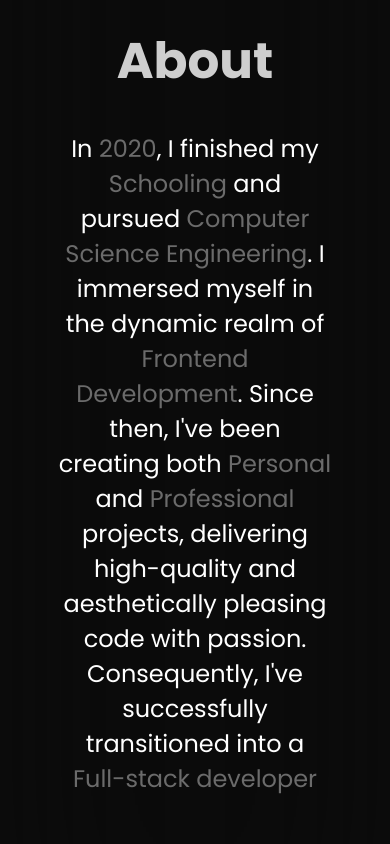
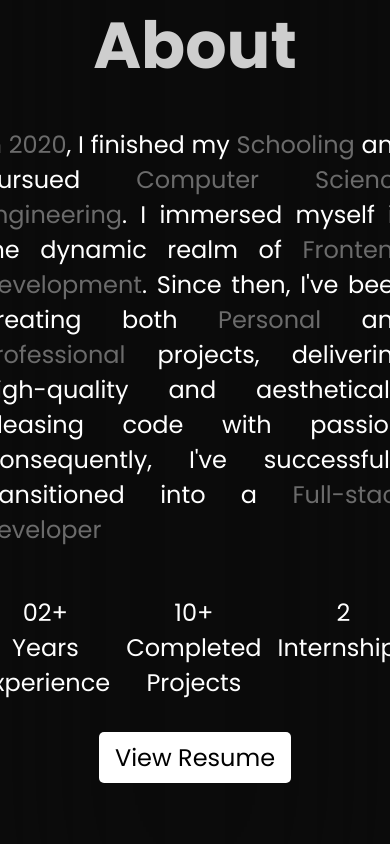
Before and after one commit to Devarshi0-1/Portfolio-Website, a React (Vite) app: page / in a window 390 px wide. Shown: the part 960-1804 px from the top of the page. Built offline with nearby package versions, Linux system fonts and the light colour scheme; the HTML template or start-up script is replaced by a standard one.

Commit message:
Revamped the whole website and done with desktop version

```diff
--- a/src/Components/About/About.css
+++ b/src/Components/About/About.css
@@ -4,7 +4,6 @@
     margin: 0 auto;
     flex-direction: column;
     gap: 2rem;
-    text-align: center;
 }
 
 #about h1 {
@@ -13,77 +12,31 @@
     color: var(--clr-sec-text);
 }
 
-#about p{
+#about .aboutWrapper {
+    display: flex;
+    flex-direction: column;
+    gap: 3rem;
+}
+
+#about .aboutWrapper .aboutMe {
+    text-align: justify;
+}
+
+#about .aboutWrapper p {
     color: var(--clr-sec-text);
     font-size: 1.5rem;
 }
 
-#about p span{
+#about .aboutWrapper p span {
     color: #6b6b6b;
 }
 
-/* SMALL DEVICES */
+#about .aboutWrapper .experience {
+    margin: auto;
+    display: flex;
+    gap: 1rem;
+    text-align: center;
+}
 
 @media screen and (max-width: 600px) {
-    #about {
-        padding-top: 40px;
-        height: fit-content;
-    }
-
-    #about h1 {
-        font-size: 50px;
-    }
-
-    .aboutGridContainer {
-        display: flex;
-        flex-direction: column;
-        margin: 40px 0;
-    }
-
-    .aboutImg {
-        width: 240px;
-    }
-
-    .aboutGridContainer > p {
-        font-size: 15px;
-        text-align: center;
-    }
-
-    .experienceSection {
-        margin-top: 10px;
-    }
-
-    .yearsExp,
-    .projects,
-    .workExp {
-        font-size: 20px;
-    }
-
-    .yearsExp :nth-child(2),
-    .projects :nth-child(2),
-    .workExp :nth-child(2) {
-        font-size: 10px;
-    }
-
-    .cvBtn {
-        margin: auto;
-        height: 35px;
-        width: 150px;
-        font-size: 15px;
-    }
-
-    .experienceSection .primaryBtn {
-        grid-row-start: 2;
-        grid-row-end: 3;
-        grid-column-start: 1;
-        grid-column-end: 4;
-        height: 40px;
-        width: 120px;
-        font-size: 13px;
-        margin-right: 10px;
-    }
-
-    .downloadIco {
-        width: 15px;
-    }
 }
--- a/src/Components/About/About.jsx
+++ b/src/Components/About/About.jsx
@@ -1,39 +1,27 @@
-import { AiFillEye } from "react-icons/ai"
-import CV from "../../assets/Devarshi Resume.pdf"
+import CV from "../../assets/Devarshi_Resume.pdf"
 import "./About.css"
 
 function About() {
     return (
         <section id='about' className='flex-center'>
             <h1>About</h1>
+            <div className='aboutWrapper'>
+                <div className='aboutMe'>
                     <p>
-                In <span>2020</span>, I finished my <span>Schooling</span> and
-                pursued <span>Computer Science Engineering</span>. I immersed
-                myself in the dynamic realm of <span>Frontend Development</span>
-                . Since then, I've been creating both
+                        In <span>2020</span>, I finished my{" "}
+                        <span>Schooling</span> and pursued{" "}
+                        <span>Computer Science Engineering</span>. I immersed
+                        myself in the dynamic realm of{" "}
+                        <span>Frontend Development</span>. Since then, I've been
+                        creating both
                         <span> Personal</span> and
-                <span> Professional</span> projects, delivering high-quality and
-                aesthetically pleasing code with passion. Consequently, I've
-                successfully transitioned into a{" "}
-                <span>Full-stack developer</span>
+                        <span> Professional</span> projects, delivering
+                        high-quality and aesthetically pleasing code with
+                        passion. Consequently, I've successfully transitioned
+                        into a <span>Full-stack developer</span>
                     </p>
-        </section>
-    )
-}
-
-export default About
-
-{
-    /* <h1>About Me</h1>
-<h2>My Introduction</h2>
-<div className='aboutGridContainer'>
-    <img className='aboutImg' src={aboutImg} loading='lazy' />
-    <p>
-        Web developer, with extensive knowledge and years of
-        experience, working in web technologies and UI/UX,
-        delivering quality work.
-    </p>
-    <div className='experienceSection'>
+                </div>
+                <div className='experience'>
                     <div className='yearsExp'>
                         <p>02+</p>
                         <p>
@@ -54,11 +42,15 @@ export default About
                         <p>2</p>
                         <p>Internships</p>
                     </div>
+                </div>
+            </div>
             <button className='primaryBtn'>
                 <a className='flex-center' href={CV} target='_blank'>
-                View Resume <AiFillEye />
+                    View Resume
                 </a>
             </button>
-    </div>
-</div> */
+        </section>
+    )
 }
+
+export default About
--- a/src/Components/BlobAndLink/blob.css
+++ b/src/Components/BlobAndLink/blob.css
@@ -19,7 +19,6 @@
     translate: -50% -50%;
     border-radius: 50%;
     aspect-ratio: 1;
-    /* filter: blur(100px); */
     background-image: linear-gradient(to right, rgba(127, 255, 212), rgba(147, 112, 216));
     animation: rotation 25s linear infinite;
 }
--- a/src/Components/Contact/contact.css
+++ b/src/Components/Contact/contact.css
@@ -4,7 +4,6 @@
     margin: 0 auto;
     margin-top: 150px;
     flex-direction: column;
-    /* background-color: var(--bg-clr-primary); */
     overflow: hidden;
 }
 
--- a/src/Components/Header/Header.css
+++ b/src/Components/Header/Header.css
@@ -23,6 +23,7 @@ header {
     opacity: 0.7;
     -webkit-text-fill-color: transparent;
     background-image: linear-gradient(90deg, #fff, #000);
+    background-clip: text;
     -webkit-background-clip: text;
 }
 
@@ -34,6 +35,7 @@ header {
     opacity: 0.7;
     -webkit-text-fill-color: transparent;
     background-image: linear-gradient(90deg, #fff, #000);
+    background-clip: text;
     -webkit-background-clip: text;
 }
 
--- a/src/Components/NavBar/navBar.css
+++ b/src/Components/NavBar/navBar.css
@@ -14,7 +14,6 @@ nav {
 
     transform-style: preserve-3d;
     transform: perspective(0px) rotateX(0deg) rotateY(0deg) translateX(-50%) translateY(50%) translateZ(0px);
-    /* transform: translate(-50%, 50%); */
 }
 
 nav ul {
--- a/src/Components/Projects/projects.css
+++ b/src/Components/Projects/projects.css
@@ -4,7 +4,6 @@
     margin: 0 auto;
     margin-top: 150px;
     flex-direction: column;
-    /* background-color: var(--bg-clr-primary); */
 }
 
 #projects h1 {
```
Also changed, not shown: 2 other files (tests, documents, lock files or other folders). Lines whose indentation alone changed are shown as unchanged.
